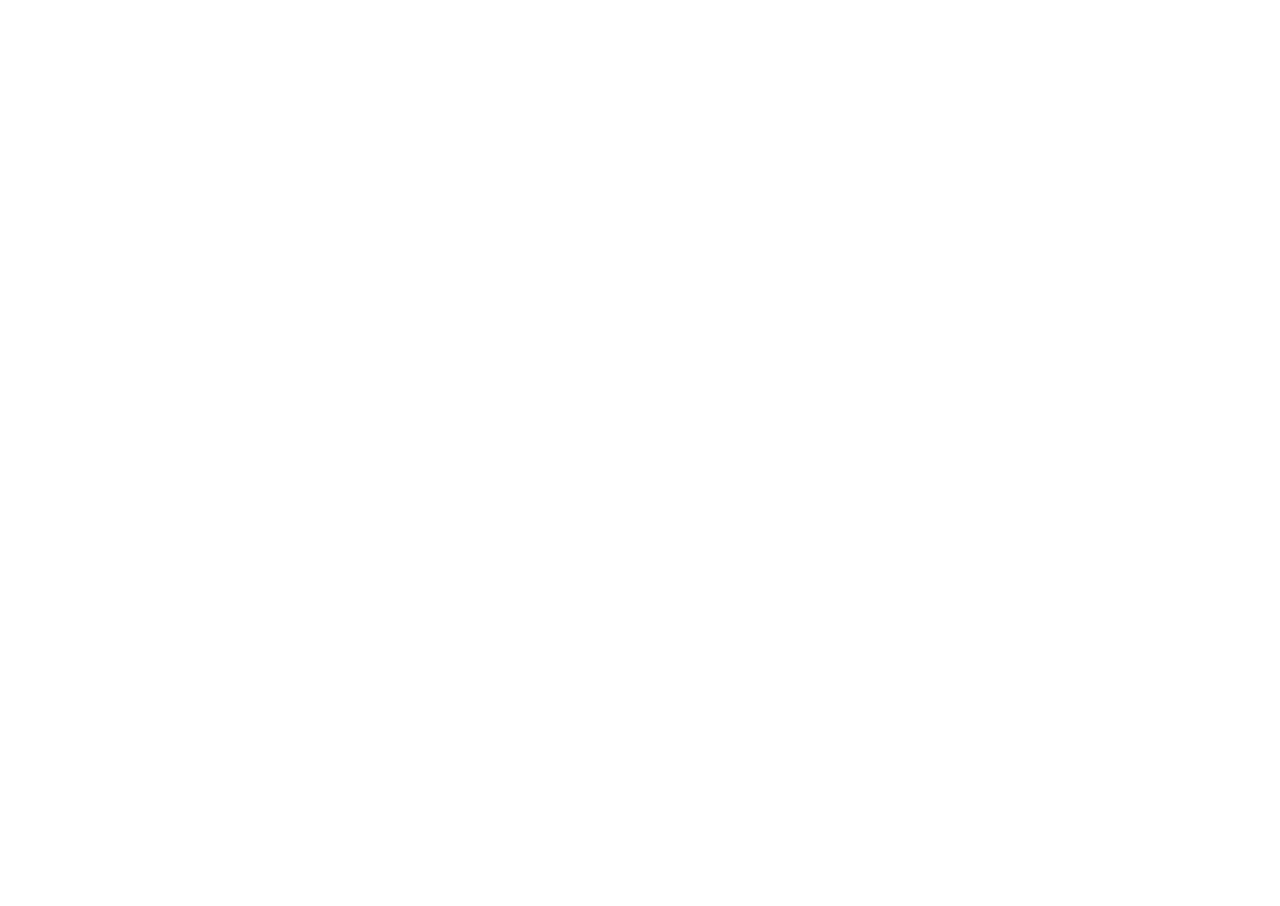
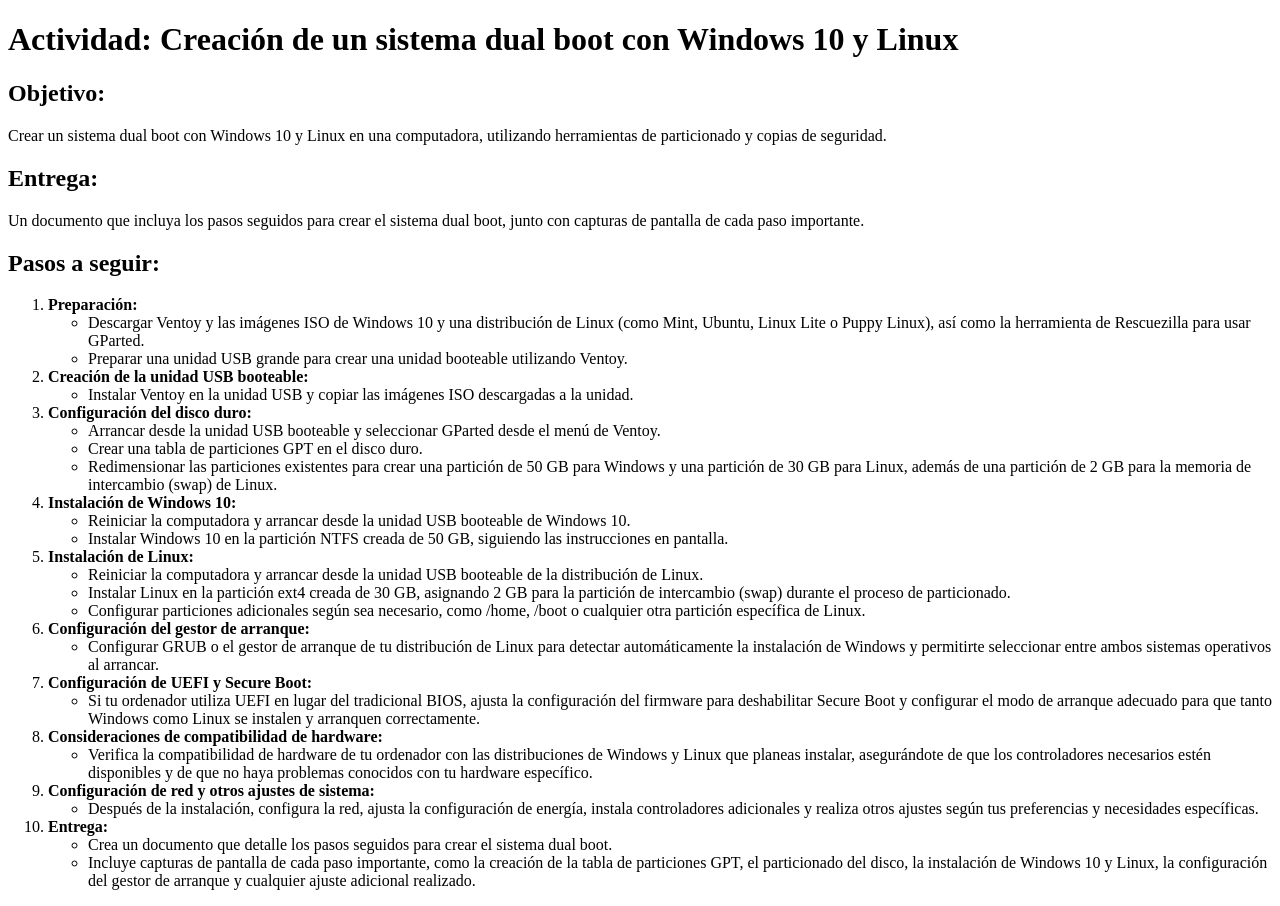
Before and after one commit to profeInformatica101/momae, a plain HTML site: page index.html in a window 1280 px wide. Before the commit the page ends 800 px from the top, so only its background shows below. Drawn offline with Linux system fonts and the light colour scheme.

Commit message:
Update index.html

```diff
--- a/index.html
+++ b/index.html
@@ -1,4 +1,89 @@
-<html>
-  <head></head>
-  <body></body>
+<!DOCTYPE html>
+<html lang="es">
+<head>
+<meta charset="UTF-8">
+<meta name="viewport" content="width=device-width, initial-scale=1.0">
+<title>Actividad: Creación de un sistema dual boot</title>
+</head>
+<body>
+<h1>Actividad: Creación de un sistema dual boot con Windows 10 y Linux</h1>
+
+<h2>Objetivo:</h2>
+<p>Crear un sistema dual boot con Windows 10 y Linux en una computadora, utilizando herramientas de particionado y copias de seguridad.</p>
+
+<h2>Entrega:</h2>
+<p>Un documento que incluya los pasos seguidos para crear el sistema dual boot, junto con capturas de pantalla de cada paso importante.</p>
+
+<h2>Pasos a seguir:</h2>
+
+<ol>
+<li><strong>Preparación:</strong>
+   <ul>
+       <li>Descargar Ventoy y las imágenes ISO de Windows 10 y una distribución de Linux (como Mint, Ubuntu, Linux Lite o Puppy Linux), así como la herramienta de Rescuezilla para usar GParted.</li>
+       <li>Preparar una unidad USB grande para crear una unidad booteable utilizando Ventoy.</li>
+   </ul>
+</li>
+
+<li><strong>Creación de la unidad USB booteable:</strong>
+   <ul>
+       <li>Instalar Ventoy en la unidad USB y copiar las imágenes ISO descargadas a la unidad.</li>
+   </ul>
+</li>
+
+<li><strong>Configuración del disco duro:</strong>
+   <ul>
+       <li>Arrancar desde la unidad USB booteable y seleccionar GParted desde el menú de Ventoy.</li>
+       <li>Crear una tabla de particiones GPT en el disco duro.</li>
+       <li>Redimensionar las particiones existentes para crear una partición de 50 GB para Windows y una partición de 30 GB para Linux, además de una partición de 2 GB para la memoria de intercambio (swap) de Linux.</li>
+   </ul>
+</li>
+
+<li><strong>Instalación de Windows 10:</strong>
+   <ul>
+       <li>Reiniciar la computadora y arrancar desde la unidad USB booteable de Windows 10.</li>
+       <li>Instalar Windows 10 en la partición NTFS creada de 50 GB, siguiendo las instrucciones en pantalla.</li>
+   </ul>
+</li>
+
+<li><strong>Instalación de Linux:</strong>
+   <ul>
+       <li>Reiniciar la computadora y arrancar desde la unidad USB booteable de la distribución de Linux.</li>
+       <li>Instalar Linux en la partición ext4 creada de 30 GB, asignando 2 GB para la partición de intercambio (swap) durante el proceso de particionado.</li>
+       <li>Configurar particiones adicionales según sea necesario, como /home, /boot o cualquier otra partición específica de Linux.</li>
+   </ul>
+</li>
+
+<li><strong>Configuración del gestor de arranque:</strong>
+   <ul>
+       <li>Configurar GRUB o el gestor de arranque de tu distribución de Linux para detectar automáticamente la instalación de Windows y permitirte seleccionar entre ambos sistemas operativos al arrancar.</li>
+   </ul>
+</li>
+
+<li><strong>Configuración de UEFI y Secure Boot:</strong>
+   <ul>
+       <li>Si tu ordenador utiliza UEFI en lugar del tradicional BIOS, ajusta la configuración del firmware para deshabilitar Secure Boot y configurar el modo de arranque adecuado para que tanto Windows como Linux se instalen y arranquen correctamente.</li>
+   </ul>
+</li>
+
+<li><strong>Consideraciones de compatibilidad de hardware:</strong>
+   <ul>
+       <li>Verifica la compatibilidad de hardware de tu ordenador con las distribuciones de Windows y Linux que planeas instalar, asegurándote de que los controladores necesarios estén disponibles y de que no haya problemas conocidos con tu hardware específico.</li>
+   </ul>
+</li>
+
+<li><strong>Configuración de red y otros ajustes de sistema:</strong>
+   <ul>
+       <li>Después de la instalación, configura la red, ajusta la configuración de energía, instala controladores adicionales y realiza otros ajustes según tus preferencias y necesidades específicas.</li>
+   </ul>
+</li>
+
+<li><strong>Entrega:</strong>
+   <ul>
+       <li>Crea un documento que detalle los pasos seguidos para crear el sistema dual boot.</li>
+       <li>Incluye capturas de pantalla de cada paso importante, como la creación de la tabla de particiones GPT, el particionado del disco, la instalación de Windows 10 y Linux, la configuración del gestor de arranque y cualquier ajuste adicional realizado.</li>
+   </ul>
+</li>
+</ol>
+
+</body>
 </html>
```
